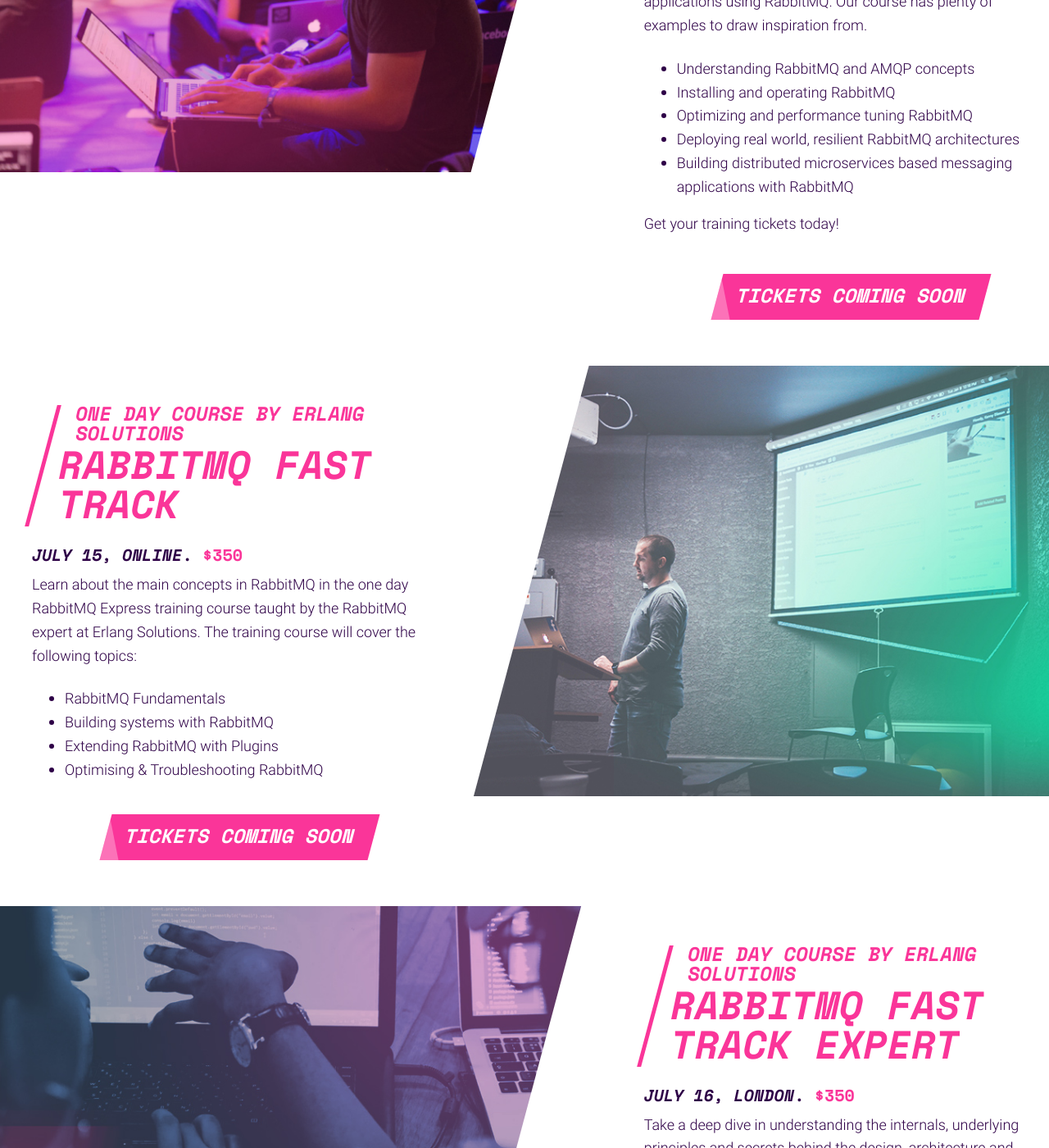
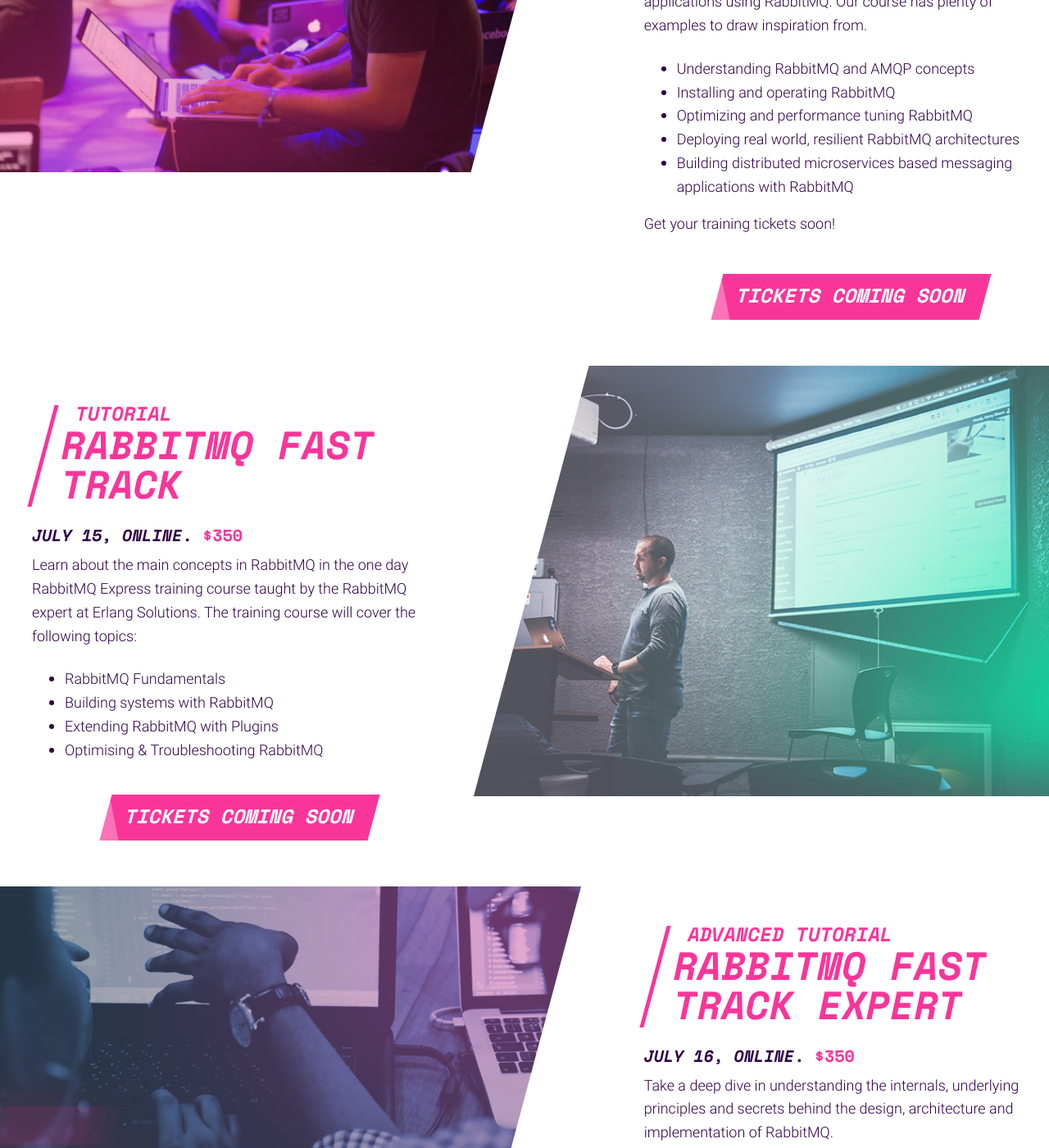
Before and after one commit to isabella232/rabbitmq-summit-1, a Jekyll site: the page built from index.html, in a window 1280 px wide and 1400 px high, scrolled down 2521 px. Shown: the whole window at 82% size. Built offline with Jekyll 4.4.1, drawn with Linux system fonts in a browser that asks for light colours; nearby versions of some CDN libraries; comment, search, counter and statistics services are not loaded.

Commit message:
Minor text changes on existing training descriptions

```diff
--- a/index.html
+++ b/index.html
@@ -140,7 +140,7 @@ footer-logo: /img/logo-2021-pink.png
                 Building distributed microservices based messaging applications with RabbitMQ
               </li>
             </ul>
-            <p class="editable text-sm">Get your training tickets today!</p>
+            <p class="editable text-sm">Get your training tickets soon!</p>
             <div class="text-lg-center">
               <label class="button-lines-wrap mt-4 text-center text-sm-left text-lg-center">
                 <a id="eventbrite-widget-modal-trigger-2" class="call-for-talks btn btn-primary text-uppercase big-space-mono editable buy-button" href="https://www.eventbrite.co.uk/e/rabbitmq-summit-2019-tickets-59533630692" target="_blank">Tickets Coming Soon</a>
@@ -155,7 +155,7 @@ footer-logo: /img/logo-2021-pink.png
           <div class="text text-success pl-lg-4 pt-lg-5 pb-5">
             <h5 class="d-block d-lg-none text-uppercase mb-3">Tutorial</h5>
             <div class="hgroup pl-4 mb-4 skew-box text-uppercase text-primary">
-              <h4 class="mb-md-1">One day course by Erlang Solutions</h4>
+              <h4 class="mb-md-1">Tutorial</h4>
               <h3 class="mb-0">RabbitMQ Fast Track</h3>
             </div>
             <h5 class="mt-0 text-uppercase">July 15, online. <span class="pink space-mono">$350</span></h5>
@@ -200,10 +200,10 @@ footer-logo: /img/logo-2021-pink.png
           <div class="text text-success pl-lg-4 pt-lg-5 pb-5">
             <h5 class="d-block d-lg-none text-uppercase mb-3">Tutorial:</h5>
             <div class="hgroup pl-4 mb-4 skew-box text-uppercase text-primary">
-              <h4 class="mb-md-1">One day course by Erlang Solutions</h4>
+              <h4 class="mb-md-1">Advanced Tutorial</h4>
               <h3 class="mb-0">RabbitMQ Fast Track Expert</h3>
             </div>
-            <h5 class="mt-0 text-uppercase">July 16, London. <span class="pink space-mono">$350</span></h5>
+            <h5 class="mt-0 text-uppercase">July 16, Online. <span class="pink space-mono">$350</span></h5>
             <p class="editable text-sm">
               Take a deep dive in understanding the internals, underlying principles and secrets behind the design, architecture and implementation of RabbitMQ.
             </p>
```
